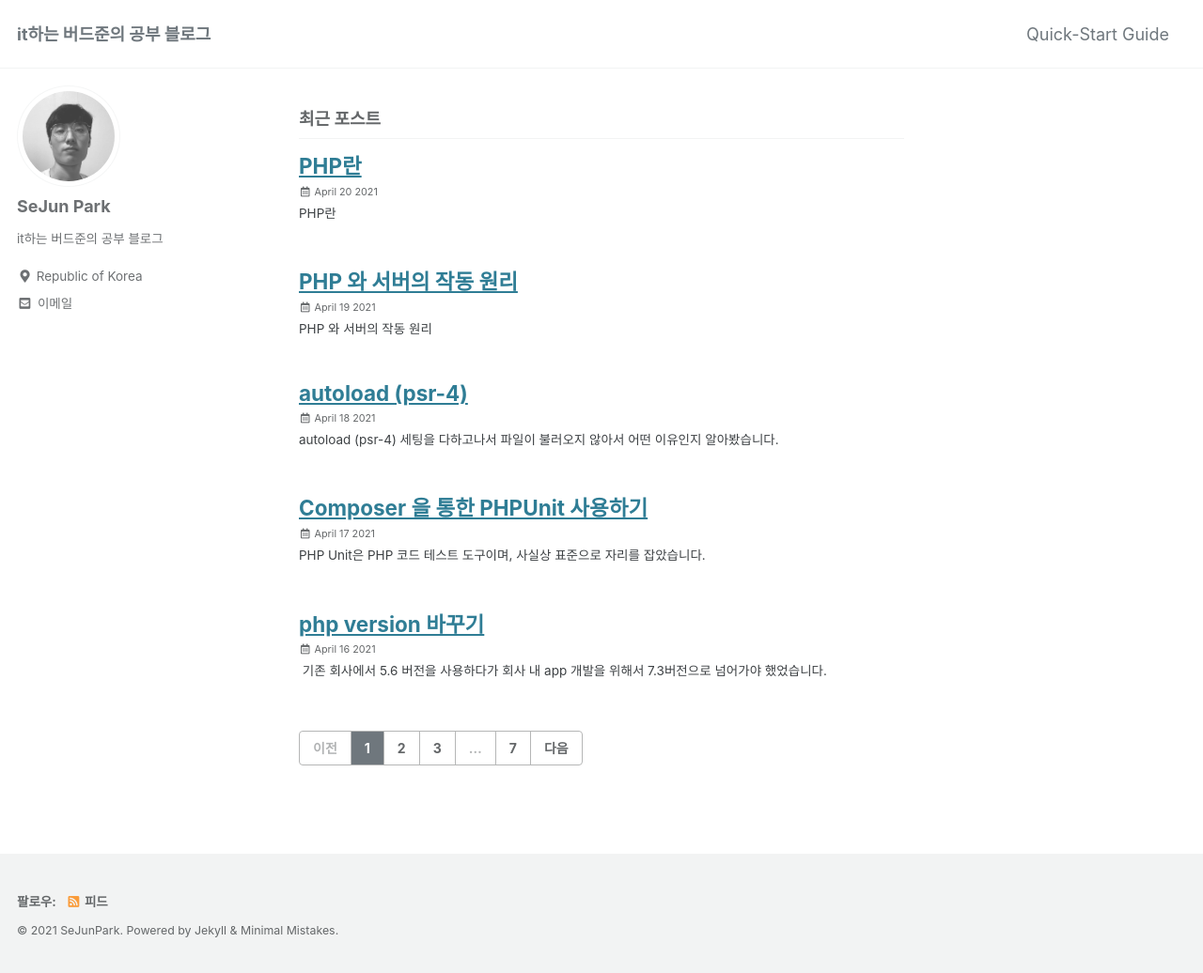
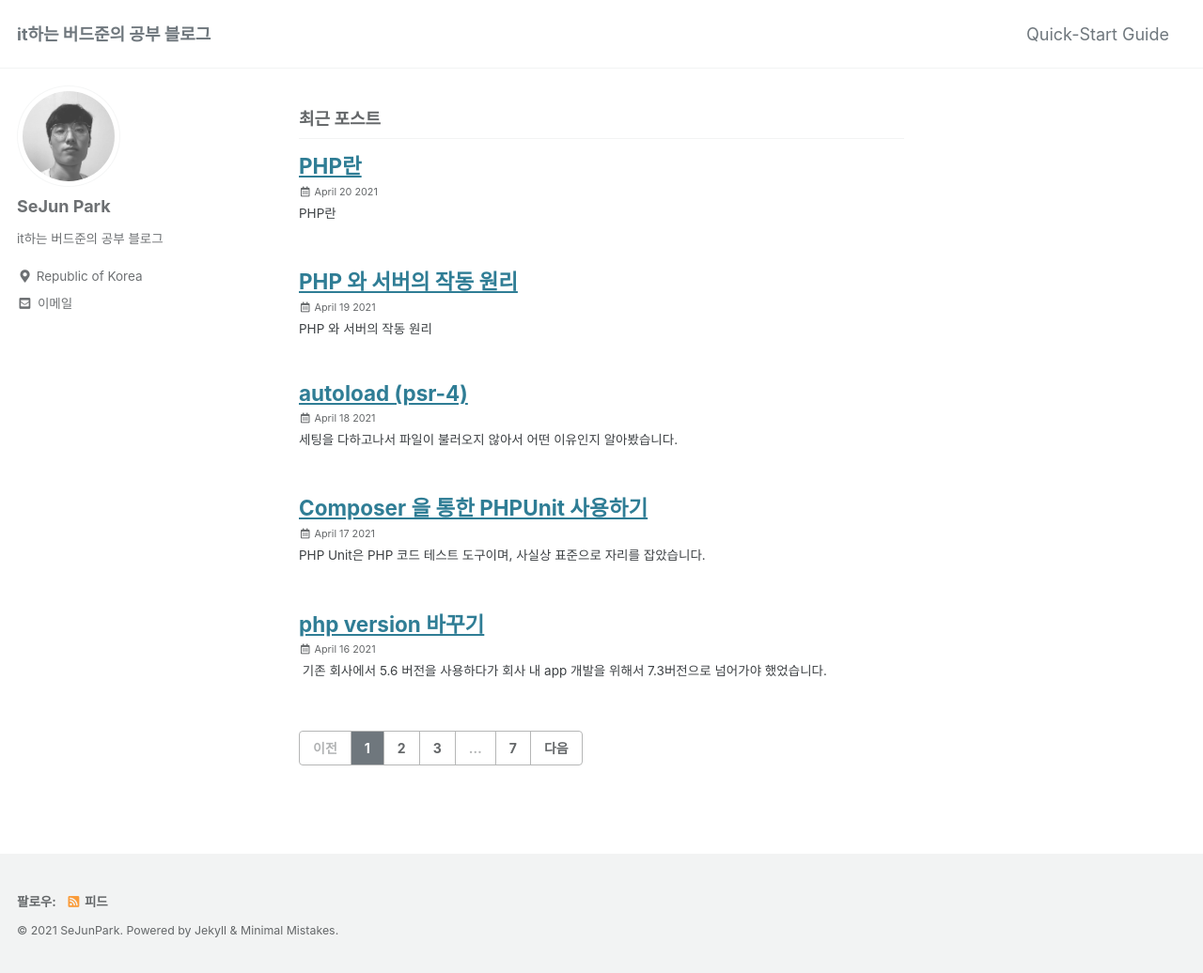
Before and after one commit to pkt369/temp_pkt369.github.io, a Jekyll site: the page built from index.html, in a window 1280 px wide and 1036 px high. Shown: the whole window at 94% size. Built offline with Jekyll 4.4.1, drawn with Linux system fonts in a browser that asks for light colours; cached includes are drawn as plain includes; the list of posts is cut into pages by our own code; some of the changed lines change nothing that is shown.

Commit message:
_posts/2021-04-18-phpAutoloadPsr4.md updated from https://stackedit.io/

```diff
--- a/_posts/2021-04-18-phpAutoloadPsr4.md
+++ b/_posts/2021-04-18-phpAutoloadPsr4.md
@@ -12,8 +12,6 @@ comments : true
 
 ---
 
-autoload (psr-4)
-===
 세팅을 다하고나서 파일이 불러오지 않아서 어떤 이유인지 알아봤습니다.
 
 문제는 namespace를 잘못 이해를 했기 때문인데 namespace는 자바처럼 상위폴더부터 적는게 아니라 절대 루트처럼 적어줘야했기 때문입니다.
@@ -66,5 +64,6 @@ vender/composer/autoload_psr4.php 에 자동으로 루트가 생성이 됩니다
 
 매번 이렇게 적기 힘들기때문에 autoload를 사용하는데 autoload는 설정해놓은 루트에 접근하면 자동으로 루트(절대 경로)를 더해서 접근해주는 역할인것입니다.
 <!--stackedit_data:
-eyJoaXN0b3J5IjpbLTExOTcxMzgzNjZdfQ==
+eyJoaXN0b3J5IjpbLTE1MDkzOTAxMzksLTExOTcxMzgzNjZdfQ
+==
 -->
```
